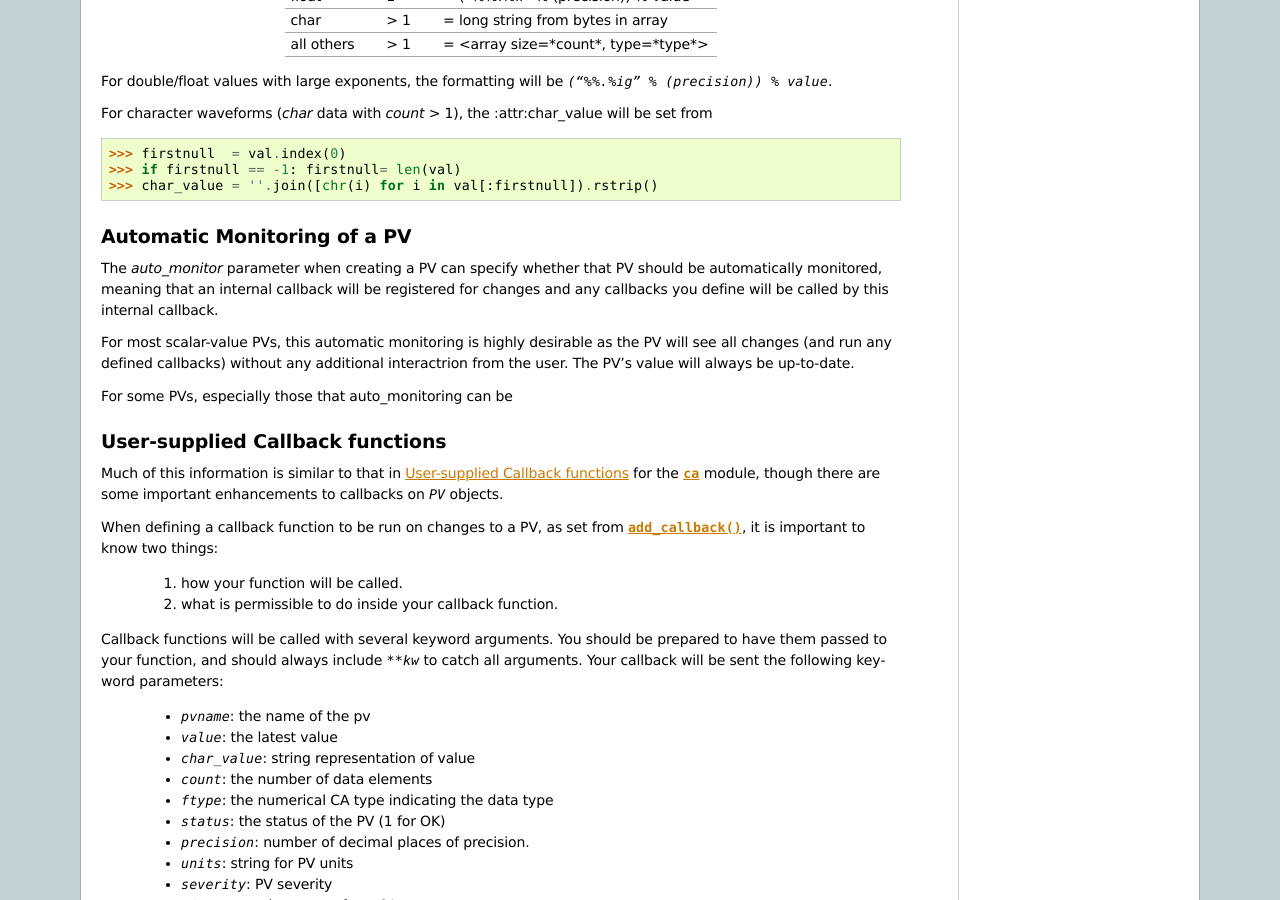
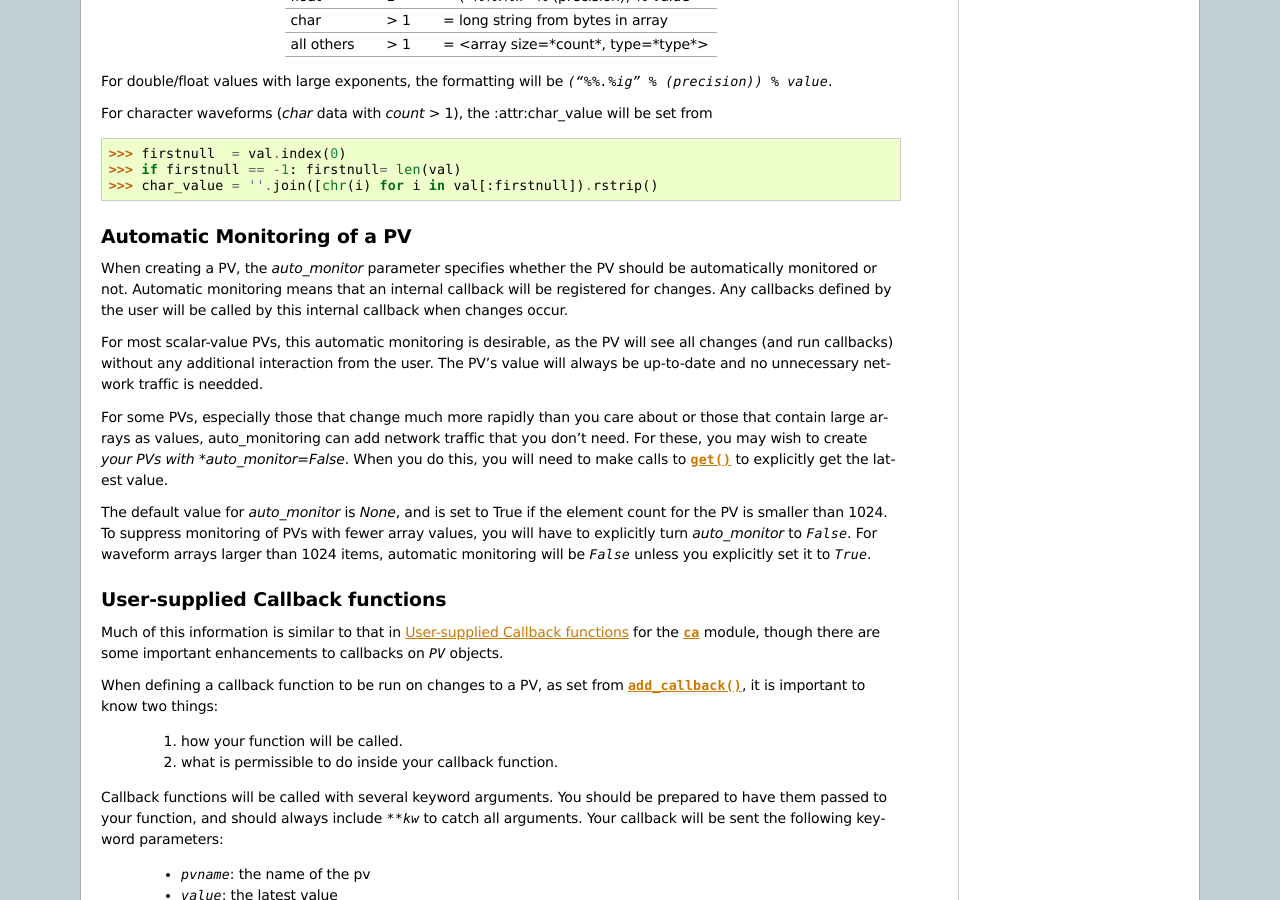
Before and after one commit to pyepics/pyepics, a Sphinx documentation site: the page built from doc/pv.rst, in a window 1280 px wide and 900 px high, scrolled down 4386 px. Built offline with Sphinx 7.4.7, drawn with Linux system fonts in a browser that asks for light colours; formulas are drawn with MathJax 3; the version number is read from the project's files by our own code.

Commit message:
git-svn-id: http://millenia.cars.aps.anl.gov/svn/pyepics3@169 ac7fc886-e22a-4fb8-a9e7-517b44086b78

```diff
--- a/doc/conf.py
+++ b/doc/conf.py
@@ -50,7 +50,7 @@ try:
     release = epics.__version__
 # The full version, including alpha/beta/rc tags.
 except ImportError:
-    release = '3.0.2'
+    release = '3.0.4(could not import epics!)'
 
 # The language for content autogenerated by Sphinx. Refer to documentation
 # for a list of supported languages.
--- a/doc/pv.rst
+++ b/doc/pv.rst
@@ -331,19 +331,28 @@ For character waveforms (*char* data with *count* > 1), the
 Automatic Monitoring of a PV
 ================================
 
+When creating a PV, the *auto_monitor* parameter specifies whether the PV
+should be automatically monitored or not.  Automatic monitoring means that
+an internal callback will be registered for changes.  Any callbacks defined
+by the user will be called by this internal callback when changes occur.
 
-The *auto_monitor* parameter when creating a PV can specify whether that PV
-should be automatically monitored, meaning that an internal callback will
-be registered for changes and any callbacks you define will be called by
-this internal callback.
+For most scalar-value PVs, this automatic monitoring is desirable, as the
+PV will see all changes (and run callbacks) without any additional
+interaction from the user. The PV's value will always be up-to-date and no
+unnecessary network traffic is needded.
 
-For most scalar-value PVs, this automatic monitoring is highly desirable as
-the PV will see all changes (and run any defined callbacks) without any
-additional interactrion from the user. The PV's value will always be
-up-to-date.
+For some PVs, especially those that change much more rapidly than you care
+about or those that contain large arrays as values, auto_monitoring can add
+network traffic that you don't need.  For these, you may wish to create
+*your PVs with *auto_monitor=False*.  When you do this, you will need to
+make calls to :meth:`get` to explicitly get the latest value.
 
-For some PVs, especially those that auto_monitoring can be
-
+The default value for *auto_monitor* is *None*, and is set to True if the
+element count for the PV is smaller than 1024.  To suppress monitoring of
+PVs with fewer array values, you will have to explicitly turn
+*auto_monitor* to `False`. For waveform arrays larger than 1024 items,
+automatic monitoring will be `False` unless you explicitly set it to
+`True`.
 
 ..  _pv-callbacks-label:
 
```
